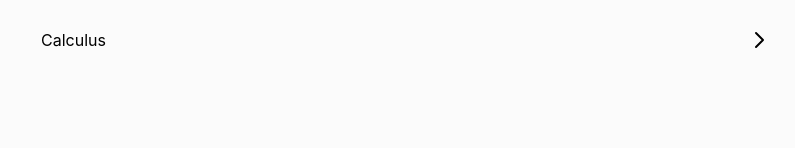
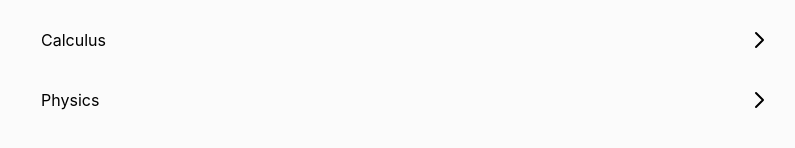
Before and after one commit to aderhall/problems, a React (Create React App) app: page / in a window 1280 px wide. Shown: the part 192-340 px from the top of the page, without its empty margins (234-1029 px from the left). Built offline with nearby package versions, Linux system fonts and the light colour scheme.

Commit message:
Add physics problems file

```diff
--- a/src/problems.js
+++ b/src/problems.js
@@ -1,5 +1,6 @@
 import React from "react";
 import {random, fmt, Katex, K, FracN, algebra} from "./utils";
+import physics from "./problems/physics";
 
 let problems = {
   "l1": {
@@ -125,12 +126,14 @@ let problems = {
     turnover: 30,
     documented: false,
     calculator: false
-  }
+  },
+  ...physics
 };
 let collections = {
   "Algebra": ["l1", "l2"],
   "Exponents and compound interest": ["e1"],
-  "Calculus": ["c1"]
+  "Calculus": ["c1"],
+  "Physics": ["thermal1"]
 }
 
 let problemHistory = {};
--- /dev/null
+++ b/src/problems/physics.js
@@ -0,0 +1,56 @@
+import React from "react";
+import {random, K, Katex, pu, fmt} from "../utils";
+
+let problems = {
+  "thermal1": {
+    name: "heating water energy calculations",
+    generate() {
+      return {
+        q: {
+          volume: random.int(1, 9) * 100,
+          dv: random.choice([0.1, 0.5, 1, 2, 5, 10, 15, 20]),
+          dT: random.choice([0.01, 0.05, 0.1, 0.5, 1, 2, 5]),
+          initial: random.int(12, 25),
+          final: random.int(35, 95),
+          time: random.int(1, 20) / 2
+        },
+        heater: random.choice(["spirit burner", "kettle", "gas stove"])
+      }
+    },
+    format({q: {volume, dv, dT, initial, final, time}, heater}) {
+      let deltaE = fmt.round(4.2 * volume * (final - initial), 0);
+      let power = fmt.round(deltaE / time / 60, 2);
+      let fracUncertainty = dv / volume + 2 * dT / (final - initial);
+      let uncertainty = fmt.round(deltaE * fracUncertainty, 1);
+      return {
+        question: <>
+          <p><Katex>{volume}±{dv}{pu("ml")}</Katex> of water are heated by a {heater}. The water temperature is measured with a thermometer accurate to <Katex>±{dT}{pu("°C")}</Katex>. The thermometer reading rises from <Katex>{initial}{pu("°C")}</Katex> to <Katex>{final}{pu("°C")}</Katex> over the course of <K m={time}/> minutes.</p>
+          <p>a) Calculate the rise in thermal energy in the water.</p>
+          <p>b) Assuming that all the {heater}'s thermal energy is transferred to the water, calculate the average thermal power output of the {heater}.</p>
+          <p>c) Calculate the absolute uncertainty in your answer to part a.</p>
+        </>,
+        answer: <>
+          <p>a) <Katex>{deltaE} \pu J</Katex></p>
+          <p>b) <Katex>{power} \pu W</Katex></p>
+          <p>c) <Katex>±{uncertainty}\pu J</Katex></p>
+        </>,
+        explanation: <>
+          <p>a) The change in thermal energy in an object is given by: <Katex display={true}>\Delta E = mc\Delta T</Katex></p>
+          <p>Where <K m="m"/> is the object's mass, <K m="c"/> is the object's specific heat capacity, and <K m="\Delta T"/> is the change in temperature.</p>
+          <p>Since water's density is <K m="1 \pu{g\,ml^-1}"/>, the mass of the water is just <Katex>{volume}\pu g</Katex>. Water's specific heat capacity is <K m="4200\,\pu{J\,kg^-1K^-1}"/>, or equivalently <K m="4.2\,\pu{J\,g^-1K^-1}"/>.</p>
+          <p>The change in energy is therefore <Katex>4.2 * {volume} * ({final} - {initial})</Katex>, or <Katex>{deltaE} \pu J</Katex></p>
+          <p>b) Power is the rate of change of energy, so it can be found by dividing the total change in energy by the time taken. <K m={time}/> minutes is <K m={time*60}/> seconds, so the power is <Katex>{deltaE} / {time*60}={power}\pu W</Katex></p>
+          <p>c) When calculating the uncertainty of quantities multiplied together, we add the fractional uncertainties in those quantities. To find the fractional uncertainties, we divide the absolute uncertainty by the data value.</p>
+          <ul>
+            <li>Mass: <Katex>{dv} / {volume} = {fmt.round(dv / volume, 5)}</Katex></li>
+            <li>Specific heat capacity is a literature value, so we assume it is infinitely precise.</li>
+            <li>Temperature rise: when finding the uncertainty of an added sum, we add the absolute uncertainties. Here, the uncertainty in both the initial and final temperature is <K m={dT}/>, so the absolute uncertainty in the temperature rise is <Katex>2 * {dT} = {2* dT}\,\pu K</Katex>. Dividing this by the temperature rise (<Katex>{final - initial}\,\pu K</Katex>) gives us <K m={fmt.round(2 * dT / (final - initial), 5)}/></li>
+          </ul>
+          <p>Adding these fractional uncertainties gives us an overall fractional uncertainty of <K m={fmt.round(fracUncertainty, 5)}/>. Multiplying this by the change in energy (<Katex>{deltaE}\pu J</Katex>) gives us <Katex>±{uncertainty}\pu J</Katex></p>
+        </>
+      }
+    }
+  }
+}
+
+export default problems;
```
